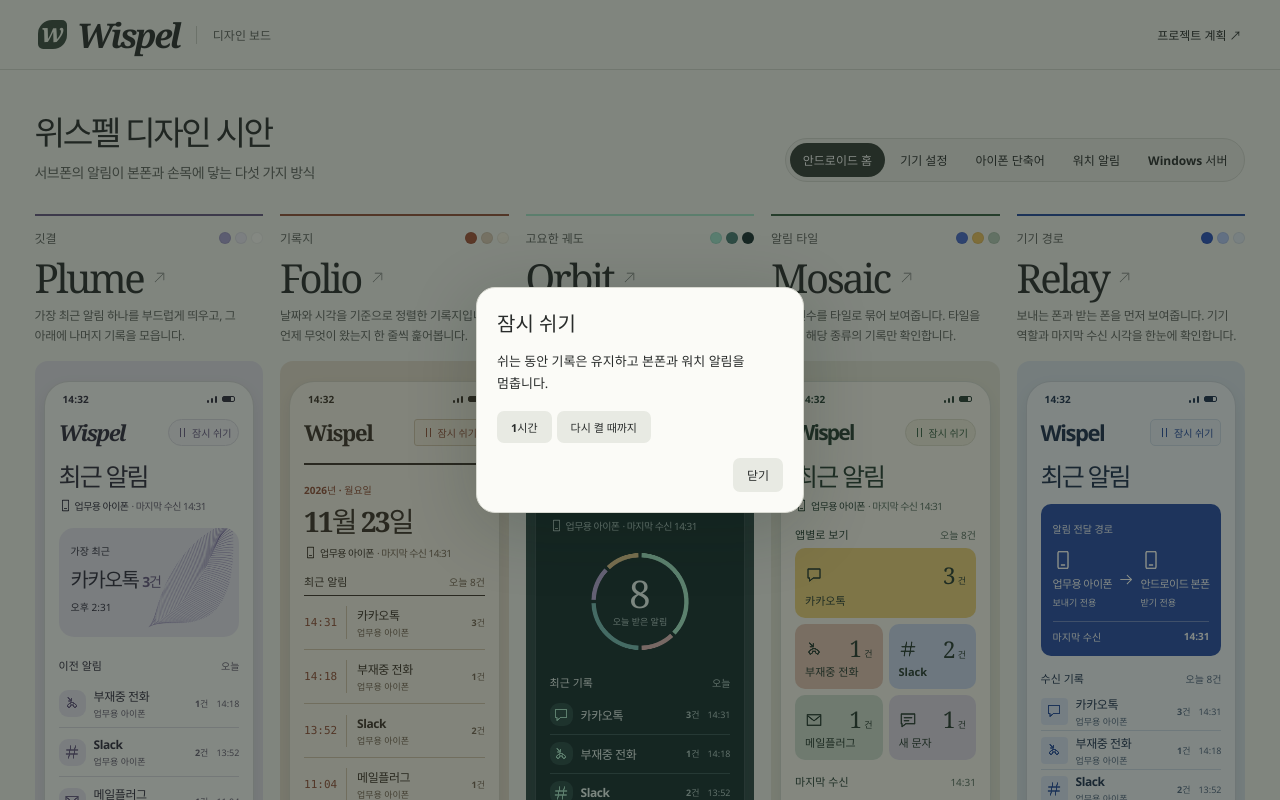
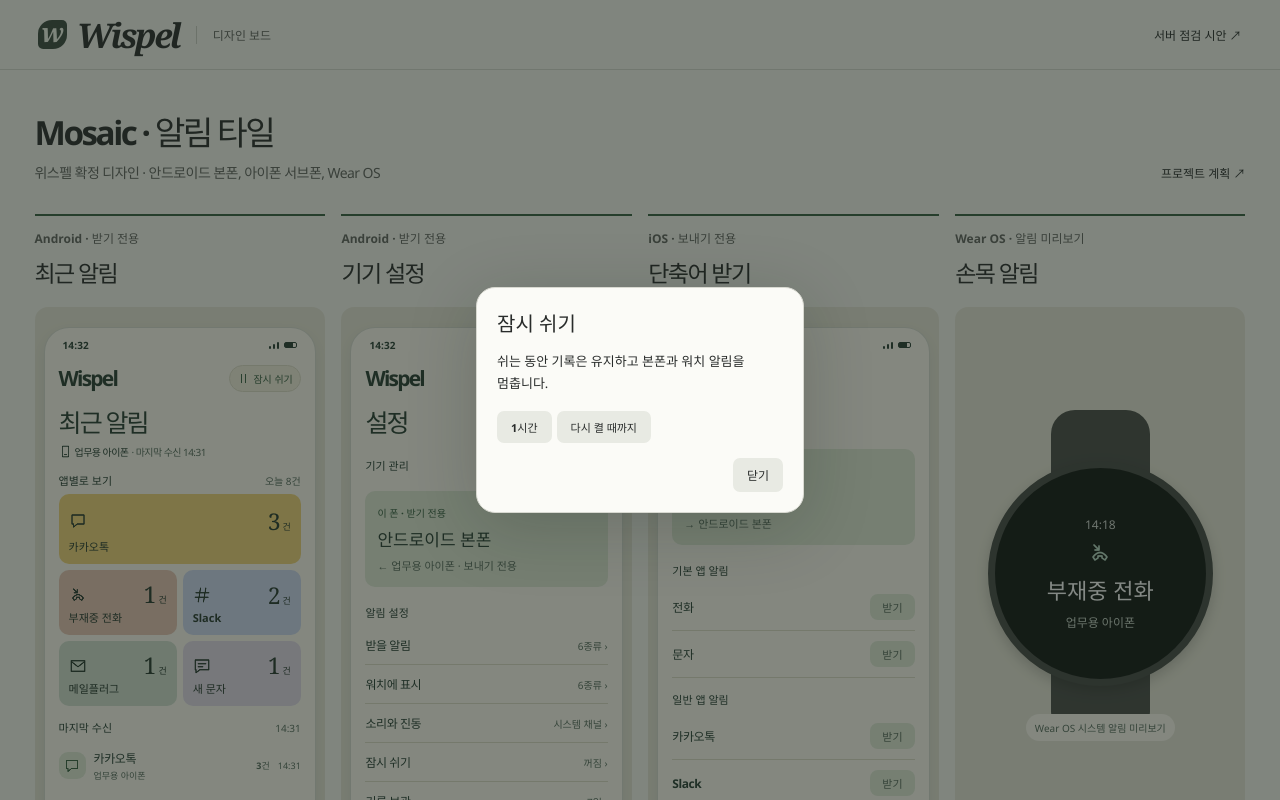
Before and after one commit to poyal/wispel, a plain HTML site: page design/index.html in a window 1280 px wide. Both pictures are taken after a click on the button "잠시 쉬기". Shown: the top 800 px of the page. Drawn offline with Linux system fonts and the light colour scheme.

Commit message:
Mosaic 디자인 확정 및 읽기 전용 서버 점검 웹 분리

```diff
--- a/design/board.css
+++ b/design/board.css
@@ -131,3 +131,7 @@ dialog::backdrop{background:#19221c88}
 @media(max-width:820px){#gallery{grid-template-columns:repeat(2,minmax(0,1fr))}.intro{padding:25px 0}.view-bar{border-radius:13px}.dialog-body{grid-template-columns:190px minmax(280px,1fr)}}
 @media(max-width:560px){#gallery{grid-template-columns:minmax(0,1fr)}.board{padding-top:12px}.stage{min-height:0;padding:15px}.stage-watch{min-height:370px}.summary{min-height:0}.mast{min-height:56px}.mast-sub{font-size:10px}.plan-link{font-size:10px}.view-bar button{font-size:11px;padding:7px 9px}.dialog-body{display:flex;flex-direction:column}.detail-info{padding:12px 15px}.detail-info h2{font-size:23px;margin:9px 0 4px}.detail-info p,.detail-info .detail-note{display:none}.detail-views{display:flex;flex-wrap:wrap;gap:0;margin:3px 0}.detail-views button{font-size:10px;padding:5px 7px}#detail-stage{min-height:0;padding:10px}#detail-stage .phone{height:min(570px,64dvh)}#detail-stage.stage-watch{min-height:350px}.board h2{margin:5px 0}.expand{font-size:34px}}
 @media print{.mast,.intro,.open-detail,footer,dialog{display:none!important}main{padding:0}#gallery{display:grid;grid-template-columns:repeat(2,1fr);gap:12px}.board{break-inside:avoid}.stage{min-height:550px}body{-webkit-print-color-adjust:exact;print-color-adjust:exact}}
+#gallery.approved{grid-template-columns:repeat(4,minmax(0,1fr))}
+.approved h2{font-size:23px;letter-spacing:-.07em;margin:8px 0 18px}
+@media(max-width:1100px){#gallery.approved{grid-template-columns:repeat(2,minmax(0,1fr))}}
+@media(max-width:560px){#gallery.approved{grid-template-columns:1fr}}
--- a/design/board.js
+++ b/design/board.js
@@ -1,12 +1,6 @@
 function buildBoard() {
-  const concepts = [
-    {id:'plume',name:'Plume',label:'깃결',desc:'가장 최근 알림 하나를 부드럽게 띄우고, 그 아래에 나머지 기록을 모읍니다.',palette:['#aaa1d4','#eeebf7','#fffefa']},
-    {id:'folio',name:'Folio',label:'기록지',desc:'날짜와 시각을 기준으로 정렬한 기록지입니다. 언제 무엇이 왔는지 한 줄씩 훑어봅니다.',palette:['#a85136','#e0cdb7','#faf3e5']},
-    {id:'orbit',name:'Orbit',label:'고요한 궤도',desc:'어두운 화면의 작은 고리에 오늘의 알림 분포를 담습니다. 폰과 손목에서 같은 색으로 종류를 읽습니다.',palette:['#a5e8d3','#497d76','#172e30']},
-    {id:'tiles',name:'Mosaic',label:'알림 타일',desc:'앱별 건수를 타일로 묶어 보여줍니다. 타일을 누르면 해당 종류의 기록만 확인합니다.',palette:['#476ad1','#f3c45d','#b7cdb8']},
-    {id:'relay',name:'Relay',label:'기기 경로',desc:'보내는 폰과 받는 폰을 먼저 보여줍니다. 기기 역할과 마지막 수신 시각을 한눈에 확인합니다.',palette:['#264fc1','#b7cbfc','#e6edf8']}
-  ];
-  const views = {home:'안드로이드 홈',settings:'기기 설정',ios:'아이폰 단축어',watch:'워치 알림',server:'Windows 서버'};
+  const views = {home:'최근 알림',settings:'기기 설정',ios:'단축어 받기',watch:'손목 알림'};
+  const labels = {home:'Android · 받기 전용',settings:'Android · 받기 전용',ios:'iOS · 보내기 전용',watch:'Wear OS · 알림 미리보기'};
   const events = [
     {app:'카카오톡',icon:'chat',time:'14:31',qty:3},
     {app:'부재중 전화',icon:'call',time:'14:18',qty:1},
@@ -31,11 +25,10 @@ function buildBoard() {
     bell:'M5 16h14l-2-3V9a5 5 0 0 0-10 0v4z M10 20h4',
     external:'M5 19L19 5M8 5h11v11',retry:'M19 10a7 7 0 1 0 0 6 M19 4v6h-6'
   };
-  const state = concepts.map(()=>({paused:'',until:0,watch:new Set(settingsKinds),receive:new Set(settingsKinds),history:'7일',test:false}));
-  let view='home', selected=0, detailView='home';
+  const state = {paused:'',until:0,watch:new Set(settingsKinds),receive:new Set(settingsKinds),history:'7일'};
+  let detailView='home';
   const gallery=document.querySelector('#gallery'), detail=document.querySelector('#detail'), sheet=document.querySelector('#sheet');
   const icon=(name,size=16)=>`<canvas class="icon" aria-hidden="true" data-icon="${name}" width="48" height="48" style="width:${size}px;height:${size}px"></canvas>`;
-  const art=(type)=>`<canvas class="art art-${type}" data-art="${type}" width="450" height="240" aria-hidden="true"></canvas>`;
   const button=(action,text,cls='',label='')=>`<button type="button" data-action="${action}" class="${cls}"${label?` aria-label="${label}"`:''}>${text}</button>`;
   const dot=(e)=>`<span class="app-icon i-${e.icon}">${icon(e.icon)}</span>`;
   const total=events.reduce((n,e)=>n+e.qty,0);
@@ -45,24 +38,16 @@ function buildBoard() {
   function list(items,mode='') {
     return `<div class="events ${mode}">${items.map(e=>`<div class="event"><time>${e.time}</time>${dot(e)}<div class="event-label"><strong>${e.app}</strong><small>업무용 아이폰</small></div><b class="qty">${e.qty}건</b></div>`).join('')}</div>`;
   }
-  function route() {
-    return `<div class="route"><div>${icon('phone',20)}<strong>업무용 아이폰</strong><small>보내기 전용</small></div>${icon('arrow',17)}<div>${icon('phone',20)}<strong>안드로이드 본폰</strong><small>받기 전용</small></div></div>`;
-  }
-  function home(i) {
-    const s=state[i], pause=button('pause',icon(s.paused?'play':'pause',13)+(s.paused?'재개':'잠시 쉬기'),'pill');
+  function home() {
+    const s=state, pause=button('pause',icon(s.paused?'play':'pause',13)+(s.paused?'재개':'잠시 쉬기'),'pill');
     const source=`<div class="source">${icon('phone',13)} 업무용 아이폰 <span>· 마지막 수신 14:31</span></div>`;
     const header=`<div class="app-head"><span class="word">Wispel</span>${pause}</div>`;
     const section=(name,n)=>`<div class="section-label"><b>${name}</b><span>${n}</span></div>`;
-    let body='';
-    if(i===0) body=`<h3>최근 알림</h3>${source}<div class="hero feather">${art('feather')}<small>가장 최근</small><strong>카카오톡 <em>3건</em></strong><span>오후 2:31</span></div>${section('이전 알림','오늘')}${list(events.slice(1))}`;
-    if(i===1) body=`<div class="folio-title"><small>2026년 · 월요일</small><h3>11월 23일</h3></div>${source}${section('최근 알림',`오늘 ${total}건`)}${list(events,'timeline')}`;
-    if(i===2) body=`<h3>최근 알림</h3>${source}<div class="orbit-stat">${art('ring')}<div><strong>${total}</strong><small>오늘 받은 알림</small></div></div>${section('최근 기록','오늘')}${list(events,'compact')}`;
-    if(i===3) body=`<h3>최근 알림</h3>${source}${section('앱별로 보기',`오늘 ${total}건`)}<div class="tile-grid">${events.map(e=>button('app-'+e.icon,`${icon(e.icon,18)}<b>${e.qty}<small>건</small></b><strong>${e.app}</strong>`,'tile t-'+e.icon)).join('')}</div>${section('마지막 수신','14:31')}${list(events.slice(0,1))}`;
-    if(i===4) body=`<h3>최근 알림</h3><div class="route-hero"><small>알림 전달 경로</small>${route()}<div class="last">마지막 수신 <b>14:31</b></div></div>${section('수신 기록',`오늘 ${total}건`)}${list(events,'compact')}`;
+    const body=`<h3>최근 알림</h3>${source}${section('앱별로 보기',`오늘 ${total}건`)}<div class="tile-grid">${events.map(e=>button('app-'+e.icon,`${icon(e.icon,18)}<b>${e.qty}<small>건</small></b><strong>${e.app}</strong>`,'tile t-'+e.icon)).join('')}</div>${section('마지막 수신','14:31')}${list(events.slice(0,1))}`;
     return header+(s.paused?`<div class="notice">전달 일시정지 · ${s.paused}</div>`:'')+body;
   }
-  function settings(i) {
-    const s=state[i];
+  function settings() {
+    const s=state;
     const row=(key,title,sub)=>button(key,`<b>${title}</b><span>${sub} ›</span>`,'setting-row');
     return `<div class="app-head"><span class="word">Wispel</span></div><h3>설정</h3>
       <div class="section-label"><b>기기 관리</b></div><div class="device-card"><small>이 폰 · 받기 전용</small><strong>안드로이드 본폰</strong><div>← 업무용 아이폰 · 보내기 전용</div></div>
@@ -72,18 +57,13 @@ function buildBoard() {
     const rows=(names)=>names.map(name=>`<div class="shortcut"><b>${name}</b>${button('shortcut-'+name,'받기','get',`${name} 단축어 받기`)}</div>`).join('');
     return `<div class="app-head"><span class="word">Wispel</span></div><h3>단축어 받기</h3><div class="device-card"><small>이 폰 · 보내기 전용</small><strong>업무용 아이폰</strong><div>→ 안드로이드 본폰</div></div><div class="section-label"><b>기본 앱 알림</b></div>${rows(['전화','문자'])}<div class="section-label"><b>일반 앱 알림</b></div>${rows(['카카오톡','Slack','메일플러그'])}${button('ios-test','시험 알림 보내기','primary')}`;
   }
-  function watch(i) {
-    const s=state[i], visible=s.watch.has('부재중 전화')&&s.receive.has('부재중 전화')&&!s.paused;
+  function watch() {
+    const s=state, visible=s.watch.has('부재중 전화')&&s.receive.has('부재중 전화')&&!s.paused;
     return `<div class="watch-wrap"><span class="strap"></span><div class="dial"><time>14:18</time>${icon('call',24)}<b>${visible?'부재중 전화':'알림 없음'}</b><small>${visible?'업무용 아이폰':'위스펠'}</small></div></div><div class="watch-caption">Wear OS 시스템 알림 미리보기</div>`;
   }
-  function server(i,large) {
-    const s=state[i], stage=s.test?'시험 알림':'카카오톡';
-    return `<div class="server ${large?'large':''}"><div class="window-head"><i></i><i></i><i></i><span>Wispel · 로컬 관리</span></div><div class="server-pad"><div class="app-head"><span class="word">Wispel</span><small>서비스 실행 중</small></div><h3>전달 현황</h3><div class="stats"><div><small>발송 대기</small><b>0</b></div><div><small>최근 오류</small><b>0</b></div></div><div class="section-label"><b>등록 기기</b></div>${route()}<div class="section-label"><b>최근 이벤트</b><span>${stage}</span></div><ol class="trace">${['서버 접수','FCM 접수','본폰 수신 확인'].map((t,j)=>`<li><b>${t}</b><time>${s.test?'14:32':'14:31'}:0${j}</time></li>`).join('')}</ol>${button('test','본폰에 시험 알림 보내기','primary')}${button('register','기기 등록','secondary')}</div></div>`;
-  }
-  function frame(i,key,large=false) {
-    if(key==='watch') return watch(i);
-    if(key==='server') return server(i,large);
-    return `<div class="phone ${key}">${status(key==='ios')}<div class="screen">${key==='home'?home(i):key==='ios'?ios():settings(i)}</div>${key==='ios'?'<div class="ios-home"></div>':`<nav class="phone-nav" aria-label="본폰 메뉴">${button('nav-home',icon('inbox',14)+'최근 알림',key==='home'?'active':'')}${button('nav-settings',icon('settings',14)+'설정',key==='settings'?'active':'')}</nav>`}</div>`;
+  function frame(key) {
+    if(key==='watch') return watch();
+    return `<div class="phone ${key}">${status(key==='ios')}<div class="screen">${key==='home'?home():key==='ios'?ios():settings()}</div>${key==='ios'?'<div class="ios-home"></div>':`<nav class="phone-nav" aria-label="본폰 메뉴">${button('nav-home',icon('inbox',14)+'최근 알림',key==='home'?'active':'')}${button('nav-settings',icon('settings',14)+'설정',key==='settings'?'active':'')}</nav>`}</div>`;
   }
   function viewButtons(active) {
     return Object.entries(views).map(([key,label])=>`<button data-view="${key}" aria-pressed="${key===active}">${label}</button>`).join('');
@@ -95,40 +75,25 @@ function buildBoard() {
       if(c.dataset.icon) {
         ctx.save();ctx.scale(2,2);ctx.strokeStyle=getComputedStyle(c).color;ctx.lineWidth=1.65;ctx.lineCap='round';ctx.lineJoin='round';
         const path=paths[c.dataset.icon]; if(path) ctx.stroke(new Path2D(path));ctx.restore();
-      } else if(c.dataset.art==='feather') {
-        ctx.save();ctx.translate(210,130);ctx.rotate(-0.72);
-        for(let k=0;k<66;k++) {
-          const t=k/65,x=-120+260*t, y=27*Math.sin(t*Math.PI)-22*t, width=70*Math.pow(Math.sin(t*Math.PI),0.8);
-          ctx.strokeStyle=`rgba(99,79,151,${0.28+0.27*t})`;ctx.lineWidth=1.5;
-          for(const side of [-1,1]) {
-            ctx.beginPath();ctx.moveTo(x,y);ctx.quadraticCurveTo(x+8+24*t,y+side*width*.55,x+24+20*t,y+side*width);ctx.stroke();
-          }
-        }
-        ctx.restore();
-      } else {
-        const colors=['#abeece','#e3baba','#78bfb9','#bcabdc','#e6c78e'];
-        let angle=-Math.PI/2;
-        events.forEach((e,j)=>{const end=angle+2*Math.PI*e.qty/total;ctx.beginPath();ctx.strokeStyle=colors[j];ctx.lineWidth=9;ctx.arc(225,120,95,angle+.035,end-.035);ctx.stroke();angle=end;});
       }
     }
   }
   function draw() {
-    for(const s of state) if(s.until && Date.now()>=s.until){s.paused='';s.until=0;}
-    document.querySelector('#views').innerHTML=viewButtons(view);
-    gallery.innerHTML=concepts.map((c,i)=>`<article class="board ${c.id}" data-i="${i}"><div class="board-top"><span>${c.label}</span><div class="palette" aria-hidden="true">${c.palette.map(p=>`<i style="background:${p}"></i>`).join('')}</div></div><h2>${button('expand',c.name+' '+icon('external',15),'expand',`${c.label} 시안 크게 보기`)}</h2><p class="summary">${c.desc}</p><div class="stage stage-${view}">${frame(i,view)}</div>${button('expand','크게 보기 ↗','open-detail')}</article>`).join('');
+    if(state.until && Date.now()>=state.until){state.paused='';state.until=0;}
+    gallery.innerHTML=Object.entries(views).map(([key,label])=>`<article class="board tiles" data-screen="${key}"><div class="board-top">${labels[key]}</div><h2>${label}</h2><div class="stage stage-${key}">${frame(key)}</div>${button('expand','크게 보기 ↗','open-detail',label+' 크게 보기')}</article>`).join('');
     paint(gallery);
     if(detail.open) renderDetail();
   }
   function renderDetail() {
-    const c=concepts[selected];
-    document.querySelector('#detail-heading').textContent=c.name+' · '+c.label;
-    document.querySelector('#detail-copy').textContent=c.desc;
+    document.querySelector('#detail-heading').textContent=views[detailView];
+    document.querySelector('#detail-copy').textContent=labels[detailView];
     document.querySelector('#detail-views').innerHTML=viewButtons(detailView);
     const stage=document.querySelector('#detail-stage');
-    stage.className=`stage ${c.id} stage-${detailView}`;stage.innerHTML=frame(selected,detailView,true);paint(stage);
+    stage.className=`stage tiles stage-${detailView}`;
+    stage.innerHTML=frame(detailView);paint(stage);
   }
-  function openDetail(i,key) {
-    selected=i;detailView=key;
+  function openDetail(key) {
+    detailView=key;
     if(!detail.open) detail.showModal();
     renderDetail();
   }
@@ -136,10 +101,9 @@ function buildBoard() {
     document.querySelector('#sheet-content').innerHTML=`<h2 id="sheet-title">${title}</h2>${body}`;
     if(!sheet.open) sheet.showModal();
   }
-  function act(i,key) {
-    const s=state[i];
-    if(key==='expand') return openDetail(i,view);
-    if(key.startsWith('nav-')) return openDetail(i,key.slice(4));
+  function act(key) {
+    const s=state;
+    if(key.startsWith('nav-')) return openDetail(key.slice(4));
     if(key==='pause') {
       if(s.paused){s.paused='';s.until=0;draw();return;}
       return popup('잠시 쉬기','<p>쉬는 동안 기록은 유지하고 본폰과 워치 알림을 멈춥니다.</p>'+button('rest-hour','1시간','choice')+button('rest-manual','다시 켤 때까지','choice'));
@@ -159,26 +123,20 @@ function buildBoard() {
       const e=events.find(row=>row.icon===key.slice(4));return popup(e.app,`<p>업무용 아이폰 · 오늘 ${e.qty}건</p><p>마지막 수신 ${e.time}</p>`);
     }
     if(key==='ios-test') return popup('시험 알림','<p>예시 결과 · Windows 서버 접수</p><p>본폰의 최근 알림에서 실제 수신 시각을 확인합니다.</p>');
-    if(key==='test'){s.test=true;draw();return popup('시험 알림','<p>예시 이벤트의 서버 접수, FCM 접수, 본폰 수신 확인 시각을 갱신했습니다.</p>');}
-    if(key==='register') return popup('기기 등록',button('qr-send','서브폰 추가 · 보내기 전용','choice')+button('qr-receive','본폰 등록 · 받기 전용','choice'));
-    if(key.startsWith('qr-')) return popup('등록 역할 확인',`<p>${key==='qr-send'?'서브폰 · 보내기 전용':'본폰 · 받기 전용'}</p><p>실제 서버에서는 선택한 역할의 일회용 QR을 표시합니다.</p>`);
   }
   document.addEventListener('click',event=>{
     const b=event.target.closest('button');if(!b)return;
     if(b.id==='close'){detail.close();return;}
     if(b.classList.contains('sheet-close')){sheet.close();return;}
     if(b.dataset.view){
-      if(detail.open){detailView=b.dataset.view;renderDetail();}
-      else{view=b.dataset.view;draw();}
-      return;
+      detailView=b.dataset.view;renderDetail();return;
     }
-    if(!b.dataset.action)return;
-    const board=b.closest('[data-i]');if(board) selected=Number(board.dataset.i);
-    act(selected,b.dataset.action);
+    if(b.dataset.action==='expand') return openDetail(b.closest('[data-screen]').dataset.screen);
+    if(b.dataset.action) act(b.dataset.action);
   });
   sheet.addEventListener('change',event=>{
     const el=event.target;if(!el.dataset.group)return;
-    const group=state[selected][el.dataset.group];
+    const group=state[el.dataset.group];
     if(el.checked) group.add(el.value);else group.delete(el.value);
     draw();
   });
--- a/design/index.html
+++ b/design/index.html
@@ -3,20 +3,20 @@
 <head>
   <meta charset="utf-8">
   <meta name="viewport" content="width=device-width, initial-scale=1">
-  <title>Wispel · 디자인 시안</title>
+  <title>Wispel · Mosaic 확정안</title>
   <link rel="stylesheet" href="board.css">
   <script defer src="board.js"></script>
 </head>
 <body>
-  <header class="mast"><a href="index.html" class="brand" aria-label="위스펠 디자인 보드 홈"><span class="brand-mark" aria-hidden="true">w</span>Wispel</a><span class="mast-sub">디자인 보드</span><a class="plan-link" href="../plan.md">프로젝트 계획 ↗</a></header>
+  <header class="mast"><a href="index.html" class="brand" aria-label="위스펠 디자인 홈"><span class="brand-mark" aria-hidden="true">w</span>Wispel</a><span class="mast-sub">디자인 보드</span><a class="plan-link" href="diagnostics.html">서버 점검 시안 ↗</a></header>
   <main>
-    <section class="intro"><div><h1>위스펠 디자인 시안</h1><p>서브폰의 알림이 본폰과 손목에 닿는 다섯 가지 방식</p></div><div class="view-bar" id="views" role="group" aria-label="비교할 화면"></div></section>
-    <section id="gallery" aria-label="다섯 가지 디자인 시안"></section>
+    <section class="intro"><div><h1>Mosaic · 알림 타일</h1><p>위스펠 확정 디자인 · 안드로이드 본폰, 아이폰 서브폰, Wear OS</p></div><a href="../plan.md" class="plan-link">프로젝트 계획 ↗</a></section>
+    <section id="gallery" class="approved" aria-label="Mosaic 주요 화면"></section>
     <footer>Wispel <span>·</span> 예시 데이터로 동작하는 화면 시안입니다.</footer>
   </main>
   <dialog id="detail" aria-labelledby="detail-heading">
     <div class="dialog-body">
-      <div class="detail-info"><button id="close" class="back">← 전체 시안</button><h2 id="detail-heading"></h2><p id="detail-copy"></p><div id="detail-views" class="detail-views" role="group" aria-label="시안 화면 선택"></div><p class="detail-note">시안에서 바꾼 설정은 이 페이지에서만 적용됩니다.</p></div>
+      <div class="detail-info"><button id="close" class="back">← 전체 화면</button><h2 id="detail-heading"></h2><p id="detail-copy"></p><div id="detail-views" class="detail-views" role="group" aria-label="화면 선택"></div><p class="detail-note">시안에서 바꾼 설정은 이 페이지에서만 적용됩니다.</p></div>
       <div id="detail-stage"></div>
     </div>
   </dialog>
```
Also changed, not shown: design/diagnostics.css (added, +19 -0 lines), design/diagnostics.html (added, +27 -0 lines), design/diagnostics.png (added), design/overview.png, 2 other files.
